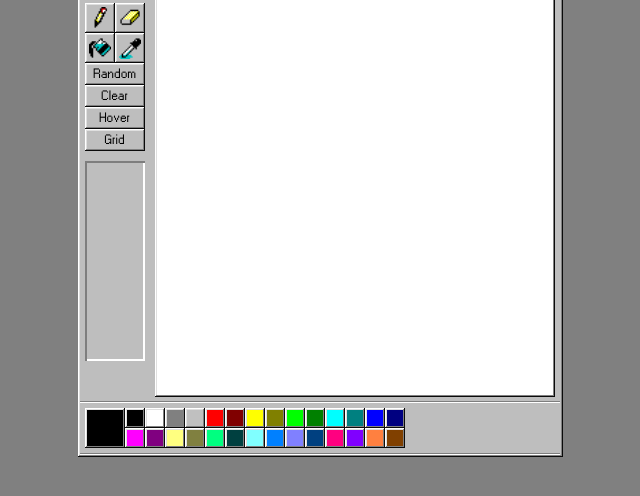
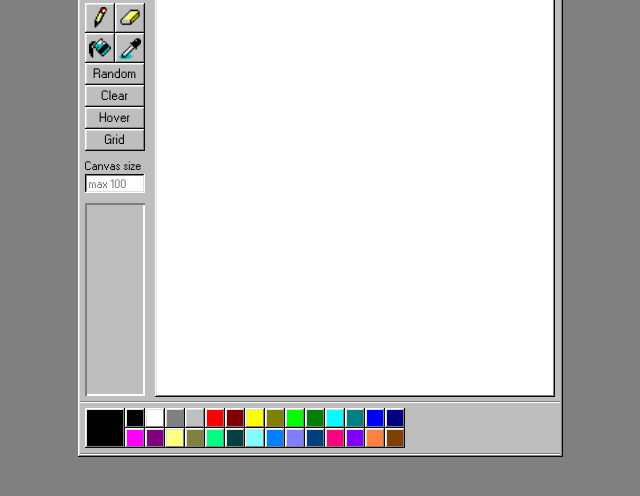
Before and after one commit to LuxSolace/Etch-A-Sketch, a plain HTML site: page index.html in a window 1280 px wide. Shown: the part 198-694 px from the top of the page, without its empty margins (320-960 px from the left). Drawn offline with Linux system fonts and the light colour scheme.

Commit message:
added grid size input on index and style

```diff
--- a/index.html
+++ b/index.html
@@ -72,6 +72,11 @@
             <button>Grid</button>
             </div>
 
+            <div id="size-input-container">
+                <label for="grid-size" id="grid-size-input">Canvas size</label>
+                <input type="text" placeholder="max 100" name="grid-size">
+            </div>
+
             <div id="paint-deco"></div>
 
         </aside>
--- a/style.css
+++ b/style.css
@@ -64,7 +64,8 @@ button:active,
 .guizmo:active,
 #tools input:active,
 #color-picker-container:active,
-#palette div:active {
+#palette div:active,
+#size-input-container input {
     box-shadow: inset -1px -1px #ffffff, inset 1px 1px #0a0a0a, inset -2px -2px #dfdfdf, inset 2px 2px #808080;
 }
 
@@ -175,9 +176,26 @@ aside button {
     width: 100%;
 }
 
+#size-input-container {
+    margin-top: 10px;
+    color: var(--black);
+}
+
+#size-input-container input {
+    width: 100%;
+    border: none;
+    padding: 2px 4px;
+    margin-top: 2px;
+}
+
+#size-input-container input::placeholder {
+    font-size: 1rem;
+    font-family: "w95fa", sans-serif;
+}
+
 #paint-deco {
     width: 100%;
-    height: 200px;
+    height: 100%;
     box-shadow: inset 2px 2px var(--d-grey), inset -2px -2px var(--white);
     margin-top: 10px;
 }
```
